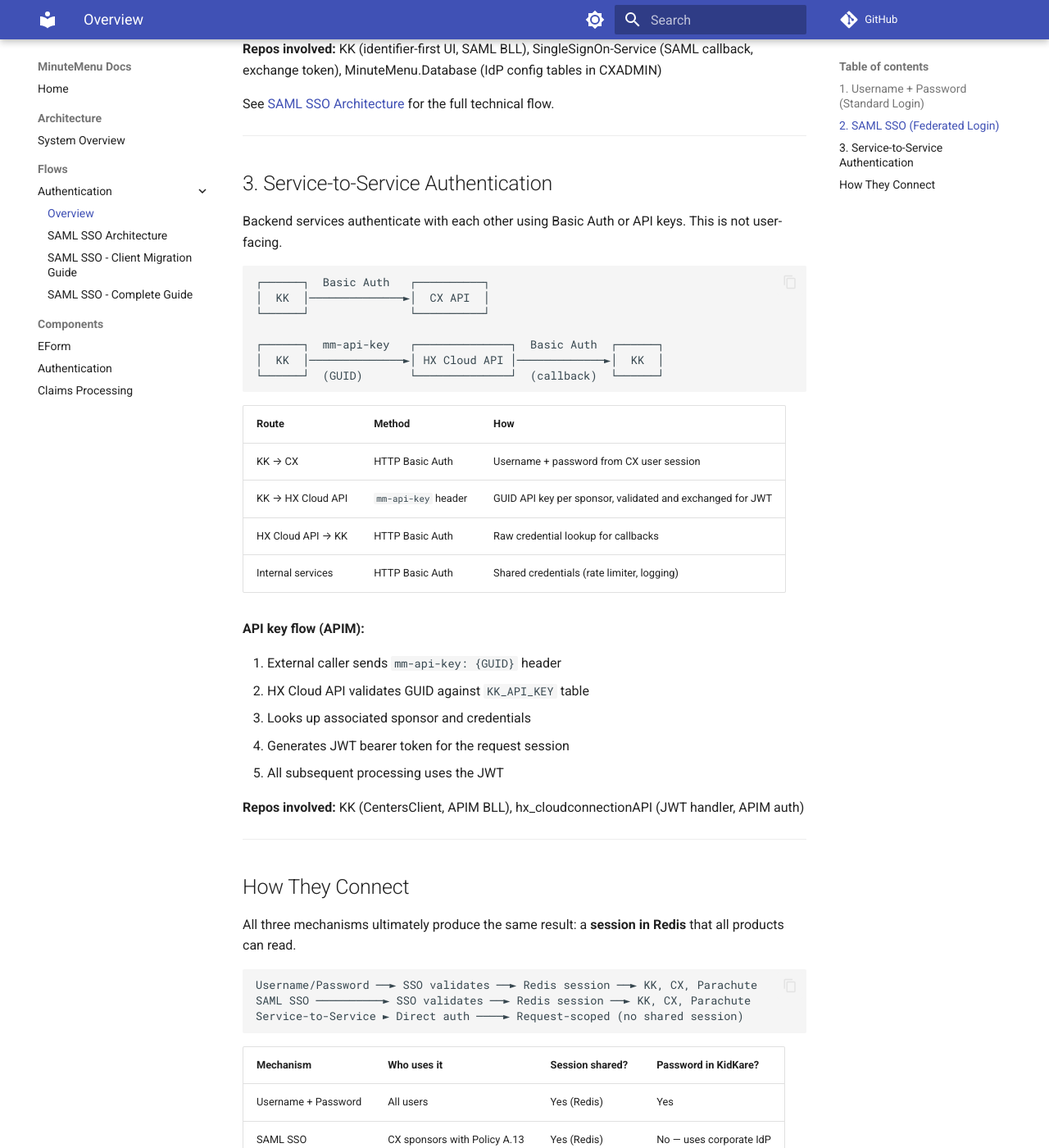
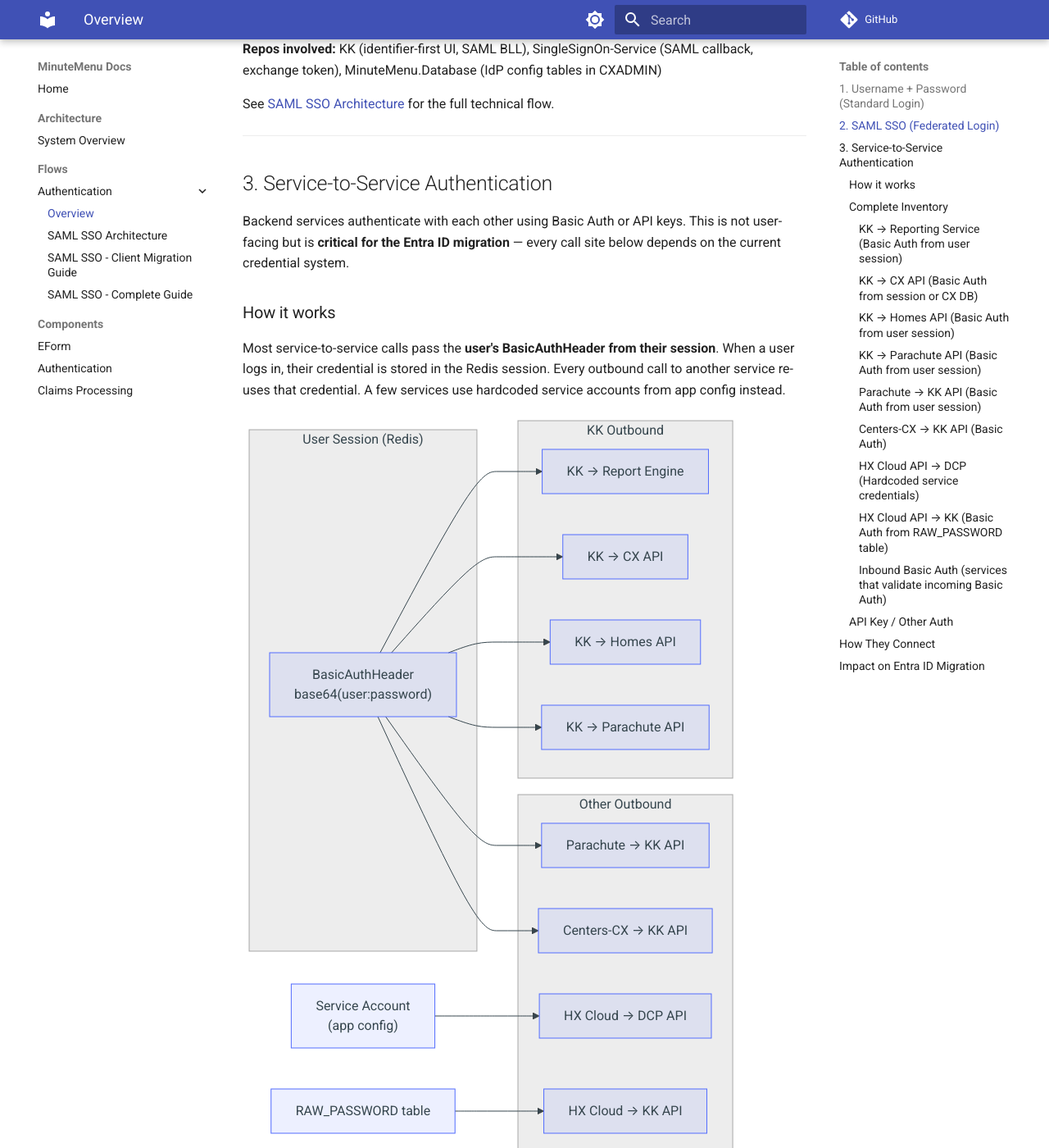
Before and after one commit to MinuteMenu/docs, an MkDocs documentation site: the page built from docs/flows/authentication/overview.md, in a window 1280 px wide and 1400 px high, scrolled down 1812 px. Shown: the whole window at 82% size. Built offline with MkDocs 1.6.1 and Material for MkDocs 9.7.7, drawn with Linux system fonts in a browser that asks for light colours; comment, search, counter and statistics services are not loaded; some of the changed text lies outside the part shown.

Commit message:
Update auth overview with complete service-to-service inventory
Expanded section 3 from ~5 entries to 30+ call sites across 6 repos.
Full inventory of Basic Auth, API key, and token-based service
communication. Added migration impact analysis for Entra ID transition.

Co-Authored-By: Claude Opus 4.6 (1M context) <noreply@anthropic.com>

````diff
--- a/docs/flows/authentication/overview.md
+++ b/docs/flows/authentication/overview.md
@@ -79,34 +79,132 @@ See [SAML SSO Architecture](./saml-sso-architecture.md) for the full technical f
 
 ## 3. Service-to-Service Authentication
 
-Backend services authenticate with each other using Basic Auth or API keys. This is not user-facing.
+Backend services authenticate with each other using Basic Auth or API keys. This is not user-facing but is **critical for the Entra ID migration** — every call site below depends on the current credential system.
 
+### How it works
+
+Most service-to-service calls pass the **user's BasicAuthHeader from their session**. When a user logs in, their credential is stored in the Redis session. Every outbound call to another service re-uses that credential. A few services use hardcoded service accounts from app config instead.
+
+```mermaid
+graph LR
+    subgraph "User Session (Redis)"
+        BAH["BasicAuthHeader<br/>base64(user:password)"]
+    end
+
+    subgraph "KK Outbound"
+        KK_RPT["KK → Report Engine"]
+        KK_CX["KK → CX API"]
+        KK_HOMES["KK → Homes API"]
+        KK_PAR["KK → Parachute API"]
+    end
+
+    subgraph "Other Outbound"
+        PAR_KK["Parachute → KK API"]
+        CX_KK["Centers-CX → KK API"]
+        HX_DCP["HX Cloud → DCP API"]
+        HX_KK["HX Cloud → KK API"]
+    end
+
+    BAH --> KK_RPT
+    BAH --> KK_CX
+    BAH --> KK_HOMES
+    BAH --> KK_PAR
+    BAH --> PAR_KK
+    BAH --> CX_KK
+
+    CFG["Service Account<br/>(app config)"] --> HX_DCP
+    RAW["RAW_PASSWORD table"] --> HX_KK
 ```
-┌──────┐  Basic Auth   ┌──────────┐
-│  KK  │──────────────►│  CX API  │
-└──────┘               └──────────┘
 
-┌──────┐  mm-api-key   ┌──────────────┐  Basic Auth  ┌──────┐
-│  KK  │──────────────►│ HX Cloud API │─────────────►│  KK  │
-└──────┘  (GUID)       └──────────────┘  (callback)  └──────┘
-```
+### Complete Inventory
+
+#### KK → Reporting Service (Basic Auth from user session)
+
+The reporting service is the **largest consumer** of Basic Auth. Every report call passes the user's session credentials.
+
+| Caller Class | Repo | What it does |
+|---|---|---|
+| `ReportController` (~20 methods) | KK | PDF generation for homes, centers, sponsors — verify in/out times, payment details, child reports |
+| `ReportService` | KK | ServiceStack report endpoints (legacy) |
+| `CenterAccountingReportBll` | KK | Center accounting and financial reports |
+| `CommonReportEnrollmentBll` | KK | Enrollment and income eligibility reports |
+| `ProviderAccountingReportBll` | KK | Provider accounting and invoice reports |
+| `ParachuteReportController` | KK | Parachute-specific reports |
+| `SponsorController` | KK | Sponsor report operations |
+| `MessageController` | KK | Message-related report operations |
+| `AccountingReportService` | Parachute | FormW10 reports |
+
+#### KK → CX API (Basic Auth from session or CX DB)
+
+| Caller Class | Repo | What it does |
+|---|---|---|
+| `CentersClient` | KK | Attendance quantities, CX data operations |
+| `CxIntegrationBll` | KK | FRP calculations, CX integration endpoints |
+
+Credentials come from the user session first. If unavailable, falls back to CX user password from CXADMIN database.
+
+#### KK → Homes API (Basic Auth from user session)
+
+| Caller Class | Repo | What it does |
+|---|---|---|
+| `ReportController` | KK | Report data retrieval (ChildInOutTimes, PaymentDetails, etc.) |
+
+#### KK → Parachute API (Basic Auth from user session)
+
+| Caller Class | Repo | What it does |
+|---|---|---|
+| `ParachuteServiceRestClient` (factory) | KK | Multiple endpoints via HttpClient |
+
+#### Parachute → KK API (Basic Auth from user session)
+
+| Caller Class | Repo | What it does |
+|---|---|---|
+| `KidKareIntegrationBll` (6 methods) | Parachute | Cancel/reactivate fraud subscriptions, Zoho queries, coupon management |
+| `KKServiceRestClient` (factory, used by 12+ classes) | Parachute | Attendance, Settings, UserReader, AccountingHelper, Notifications, ProviderHomeScreen, and more |
+
+#### Centers-CX → KK API (Basic Auth)
+
+| Caller Class | Repo | What it does |
+|---|---|---|
+| `EnrollmentsClient` | Centers-CX | Online enrollment counts by center/client |
+| `ManageFoodClient` | Centers-CX | Food list auth links |
+| `ManageArassfspClient` (2 methods) | Centers-CX | Claim and attendance management links |
+| `RenewEnrollments` | Centers-CX | Completed online enrollments data |
+| `IEFService` | Centers-CX | Income eligibility renewals |
+| `Features` | Centers-CX | Online enrollment status, self-auth links |
+
+Note: CX has a **SSO decision gate** — `Login.GetAzureComponent().IsAllowSupportOldSSO()` switches between `username:password` and `username:idToken`. This is early migration scaffolding.
+
+#### HX Cloud API → DCP (Hardcoded service credentials)
+
+| Caller Class | Repo | What it does |
+|---|---|---|
+| `DcpService` (4 methods) | hx_cloudconnectionAPI | Submit/analyze claims, get processing status. Uses username/password from `DcpOptionConfig`. |
+
+#### HX Cloud API → KK (Basic Auth from RAW_PASSWORD table)
+
+| Caller Class | Repo | What it does |
+|---|---|---|
+| `KKIntegration` | hx_cloudconnectionAPI | Callbacks to KK. Looks up raw password from `RAW_PASSWORD` table in DB. |
+
+#### Inbound Basic Auth (services that validate incoming Basic Auth)
+
+| Service | Repo | What it does |
+|---|---|---|
+| `AuthAttribute` | KK | Validates incoming requests — supports both session and Basic Auth header |
+| `BasicAuthenticationFilterAttribute` on `ClaimsProcessingController` | DistributedProcessing | Validates incoming claims processing requests against configured service credentials |
+
+### API Key / Other Auth
 
 | Route | Method | How |
 |-------|--------|-----|
-| KK → CX | HTTP Basic Auth | Username + password from CX user session |
-| KK → HX Cloud API | `mm-api-key` header | GUID API key per sponsor, validated and exchanged for JWT |
-| HX Cloud API → KK | HTTP Basic Auth | Raw credential lookup for callbacks |
-| Internal services | HTTP Basic Auth | Shared credentials (rate limiter, logging) |
-
-**API key flow (APIM):**
-
-1. External caller sends `mm-api-key: {GUID}` header
-2. HX Cloud API validates GUID against `KK_API_KEY` table
-3. Looks up associated sponsor and credentials
-4. Generates JWT bearer token for the request session
-5. All subsequent processing uses the JWT
-
-**Repos involved:** KK (CentersClient, APIM BLL), hx_cloudconnectionAPI (JWT handler, APIM auth)
+| External → HX Cloud API | `mm-api-key` header (GUID) | Validated against `KK_API_KEY` table, exchanged for JWT |
+| External → HX Cloud API | `x-api-key` header (encrypted) | Decrypted and validated, limited to specific endpoints |
+| SSO → Azure APIM | SAS token (HMAC-SHA512) | Shared Access Signature for APIM management API |
+| KK → Zoho | OAuth token | `Zoho-oauthtoken` header with refresh flow |
+| KK → Stripe | Bearer token | Stripe API key as bearer |
+| KK → Chat API | Bearer token | User token for chat/messaging |
+| KK → ChargeBee | Basic Auth (API key) | ChargeBee API key encoded as Basic Auth |
 
 ---
 
@@ -125,3 +223,24 @@ Service-to-Service ► Direct auth ────► Request-scoped (no shared ses
 | Username + Password | All users | Yes (Redis) | Yes |
 | SAML SSO | CX sponsors with Policy A.13 | Yes (Redis) | No — uses corporate IdP |
 | Basic Auth / API Key | Backend services | No — per-request | N/A |
+
+---
+
+## Impact on Entra ID Migration
+
+When migrating from MySQL-based auth to Azure Entra ID, every Basic Auth call site above needs to be addressed. Key considerations:
+
+| Category | Call Sites | Migration Impact |
+|----------|-----------|-----------------|
+| **Session-based Basic Auth** (user credential passthrough) | ~30+ across KK, Parachute, CX | All depend on `BasicAuthHeader` stored in Redis session. If credentials change format (e.g., to tokens), every consumer breaks. |
+| **Reporting Service** | ~20 methods in KK alone | Largest single consumer. All use `UserSessionState.GetBasicAuthHeader()`. |
+| **Hardcoded service credentials** | Rate Limiter, DCP Service | Independent of user auth — can migrate separately. |
+| **RAW_PASSWORD table** | HX Cloud → KK callbacks | Stores plain passwords for Basic Auth encoding. Must be replaced. |
+| **CX SSO decision gate** | 6 clients in Centers-CX | Already has `IsAllowSupportOldSSO()` toggle — migration scaffolding exists. |
+
+**Central points of change:**
+
+1. `UserSessionState.GetBasicAuthHeader()` — used by all session-based calls
+2. `ServiceClientExtension.UseBasicAuth()` — extension method on all ServiceStack clients
+3. `EncryptionHelper.EncodeBasicAuthToken()` / `DecodeBasicAuthToken()` — encoding/decoding utility
+4. `KKServiceRestClient` factory in Parachute — factory for all Parachute → KK calls
````
